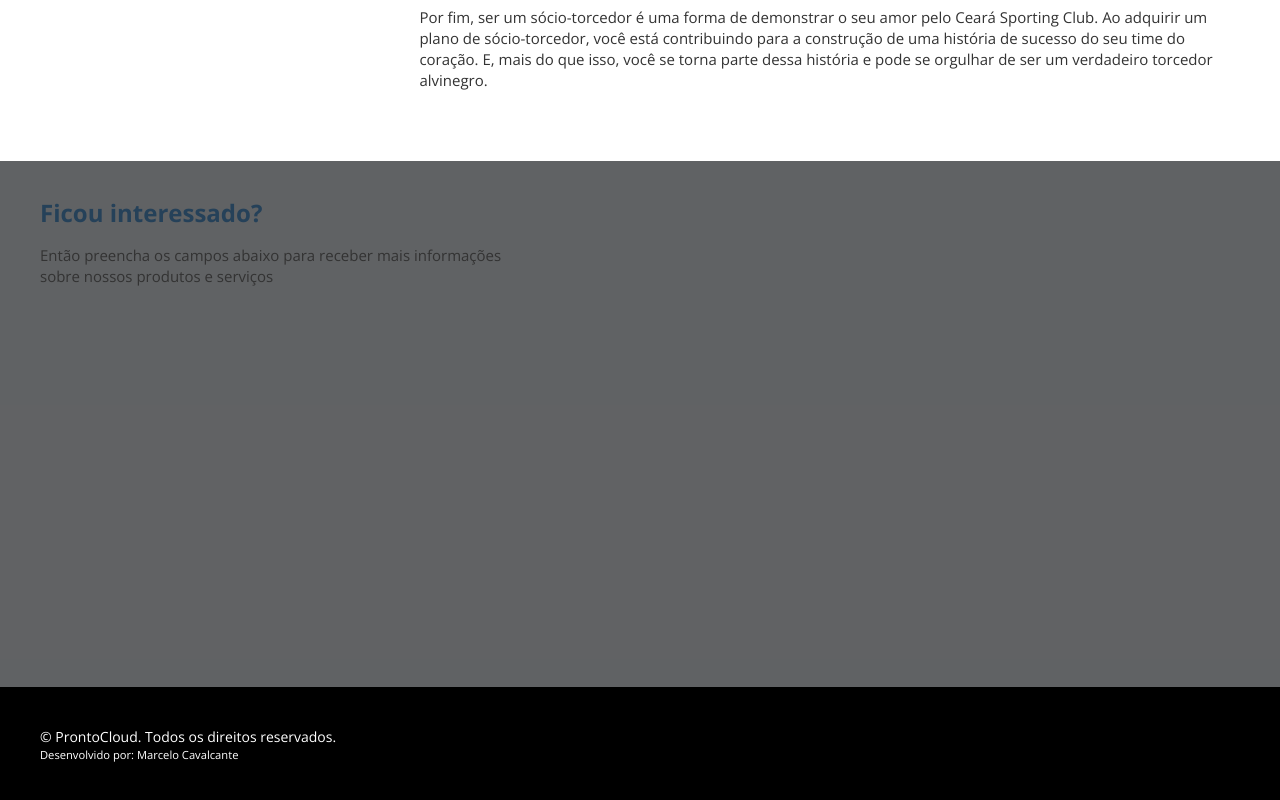
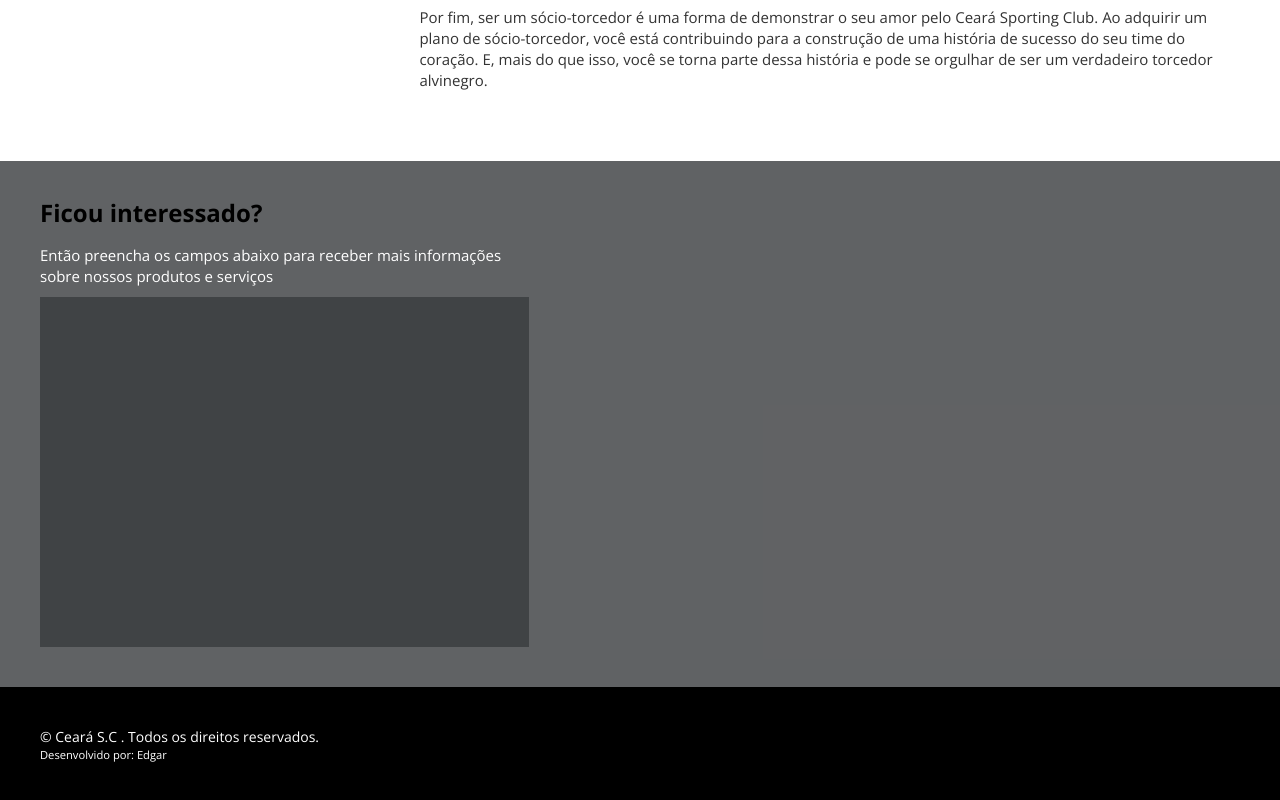
Before and after one commit to 324317/post-emailmarketing, a plain HTML site: page prontocloud/ceara.html in a window 1280 px wide. Shown: the part 866-1666 px from the top of the page. Drawn offline with nearby package versions, Linux system fonts and the light colour scheme; files that its build step writes are made by us from their sources; a script that the page names is missing.

Commit message:
alterações finais no ceara.html

```diff
--- a/prontocloud/ceara.html
+++ b/prontocloud/ceara.html
@@ -63,9 +63,9 @@
             <div class="container">
                 <article>
                     <h1>Ficou interessado?</h1>
-                    <p>Então preencha os campos abaixo para receber mais informações sobre nossos produtos e serviços</p>
+                    <p style="color:#fff">Então preencha os campos abaixo para receber mais informações sobre nossos produtos e serviços</p>
 
-                    <div class="cognito">
+                    <div class="cognito" style="background-color: #393b3dc9 !important; color: #fff !important;">
                         <script src="https://www.cognitoforms.com/s/pnEzo69DJ02ilLkJFaThlw"></script>
                         <script>Cognito.load("forms", { id: "1" });</script>
                     </div>
@@ -75,8 +75,8 @@
         </section>
         <footer>
             <div class="container">
-                <p>&copy; ProntoCloud. Todos os direitos reservados.
-            <small>Desenvolvido por: Marcelo Cavalcante</small></p>
+                <p>&copy; Ceará S.C . Todos os direitos reservados.
+            <small>Desenvolvido por: Edgar</small></p>
             </div>
         </footer>
     </div>
--- a/prontocloud/css/styles.css
+++ b/prontocloud/css/styles.css
@@ -40,7 +40,7 @@ header {
 
 h1 {
     font-size: 2.4rem;
-    color: #254159;
+    color: black;
     margin-bottom: 20px;
 }
 
@@ -83,7 +83,7 @@ img {
 #tenho-interesse form,
 .cognito.c-med .c-forms-form,
 .cognito.c-med .c-forms-form div {
-    background-color: #fdfdfd !important;
+    background-color: #393b3dc9 !important;
 }
 
 #tenho-interesse .cognito .c-forms-form .c-forms-form-title h2,
@@ -127,7 +127,7 @@ nav li:hover {
 
 nav a {
     text-decoration: none;
-    color: #254159;
+    color: #000000;
 }
 
 nav a:hover {
```
